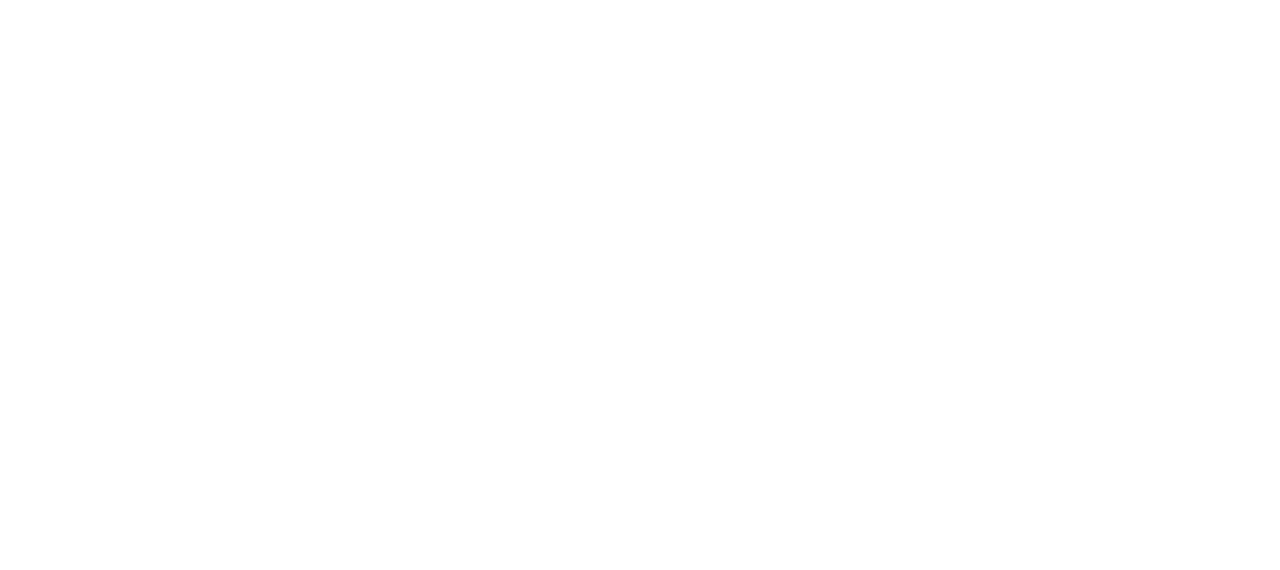
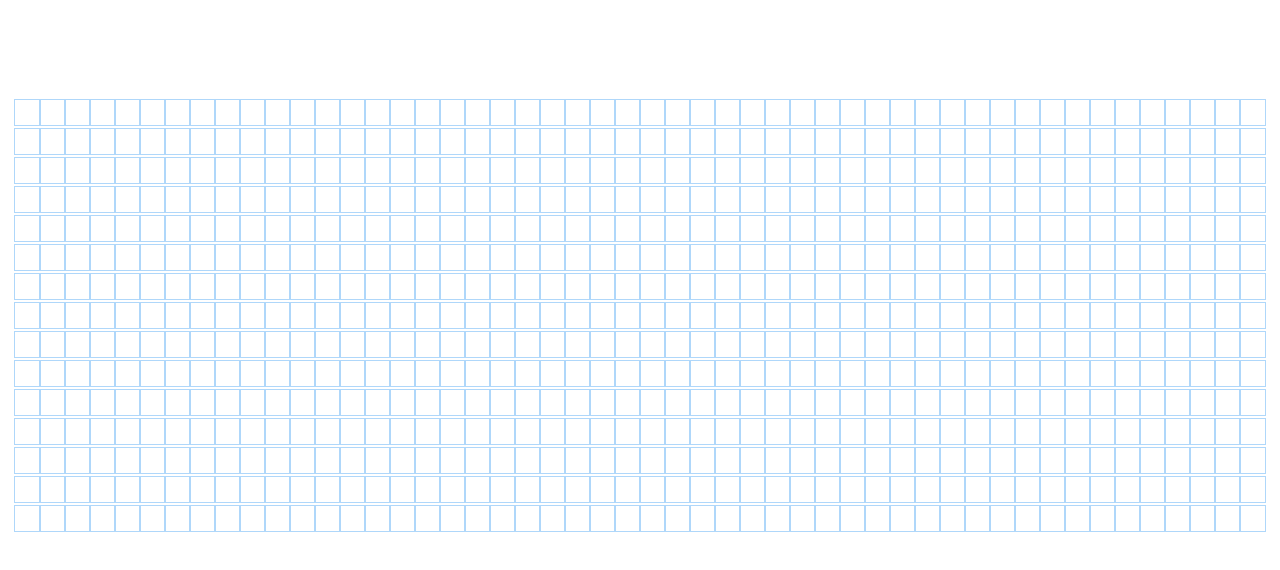
Before and after one commit to jpolmon/pathfinding-visualizer, a React (Create React App) app: page / in a window 1280 px wide. Shown: the top 570 px of the page. Built offline with nearby package versions, Linux system fonts and the light colour scheme.

Commit message:
Started on CSS styling.

```diff
--- a/src/PathfindingVisualizer/Node/Node.css
+++ b/src/PathfindingVisualizer/Node/Node.css
@@ -0,0 +1,18 @@
+.node {
+  width: 25px;
+  height: 25px;
+  outline: 1px solid rgb(175, 215, 250);
+  display: inline-block;
+}
+
+.node-finish {
+  background-color: red;
+}
+
+.node-start {
+  background-color: green;
+}
+
+.node-visited {
+  background-color: blue;
+}
--- a/src/PathfindingVisualizer/PathfindingVisualizer.css
+++ b/src/PathfindingVisualizer/PathfindingVisualizer.css
@@ -0,0 +1,3 @@
+.grid {
+  margin: 100px 0 0;
+}
```
